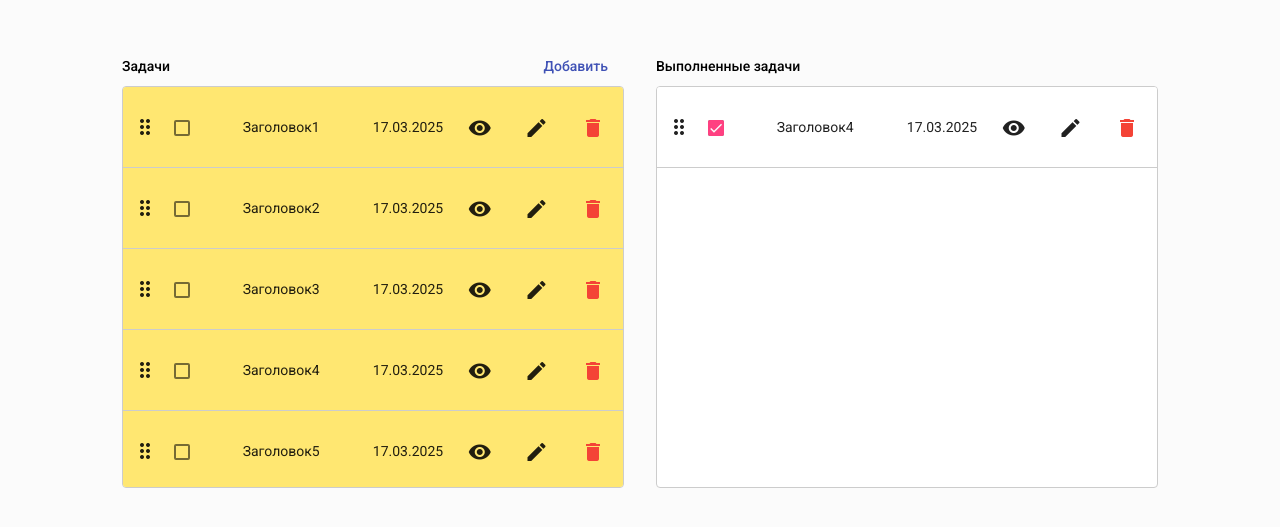
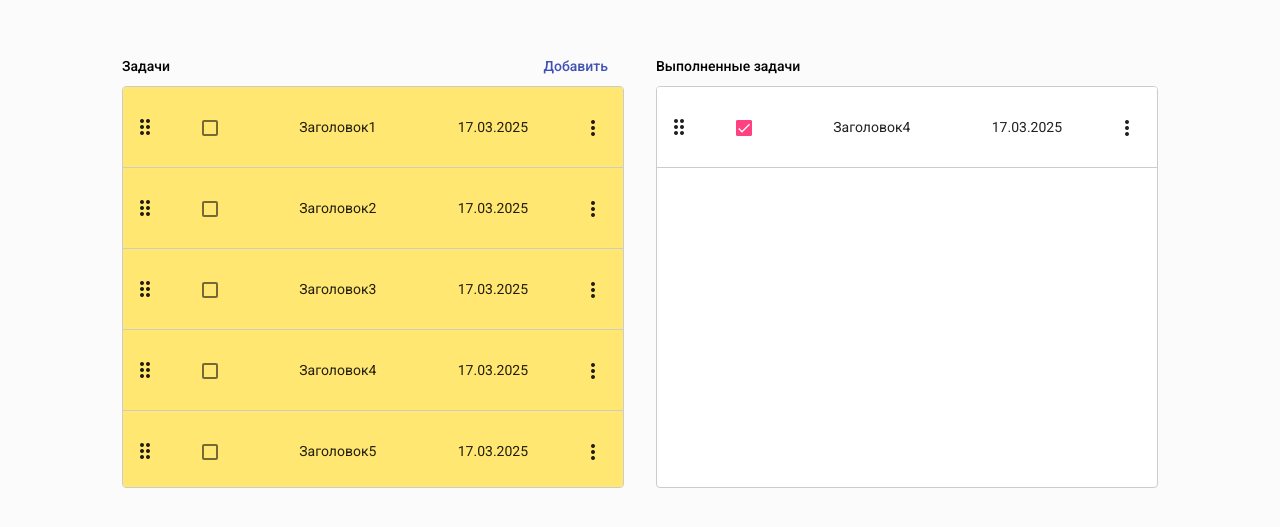
Before and after one commit to izrpv/skb-lab-test-task, an Angular app: page / in a window 1280 px wide. Shown: the part 133-660 px from the top of the page. Built offline with nearby package versions, Linux system fonts and the light colour scheme.

Commit message:
feat: кнопки открытия, редактирования и удаления элемента перемещены в меню

```diff
--- a/src/app/app.module.ts
+++ b/src/app/app.module.ts
@@ -20,6 +20,7 @@ import { MatDatepickerModule } from '@angular/material/datepicker';
 import { MAT_SNACK_BAR_DEFAULT_OPTIONS, MatSnackBarModule } from '@angular/material/snack-bar';
 import { MAT_DATE_LOCALE, MatNativeDateModule } from '@angular/material/core';
 import { ConfirmDialogComponent } from './confirm-dialog/confirm-dialog.component';
+import { MatMenuModule } from '@angular/material/menu';
 
 const materialModules = [
   DragDropModule,
@@ -34,6 +35,7 @@ const materialModules = [
   MatDatepickerModule,
   MatNativeDateModule,
   MatSnackBarModule,
+  MatMenuModule,
 ];
 
 const matDateLocaleProvider = { provide: MAT_DATE_LOCALE, useValue: 'ru-RU' };
--- a/src/app/task-item/task-item.component.html
+++ b/src/app/task-item/task-item.component.html
@@ -1,4 +1,4 @@
-<div cdkDrag class="app-task-item {{ getDeadlineColor(task) }}">
+<div cdkDrag class="app-task-item" [ngClass]="getDeadlineColor(task)">
   <mat-icon cdkDragHandle class="app-task-item__drag-indicator">drag_indicator</mat-icon>
   <mat-checkbox
     [ngModel]="task.status"
@@ -8,14 +8,21 @@
   <div [class]="['app-task-item__deadline']">
     {{ task.deadline | date : 'dd.MM.yyyy' }}
   </div>
-  <button mat-icon-button matTooltip="Открыть" (click)="openItem.emit(task)">
-    <mat-icon>remove_red_eye</mat-icon>
+  <button mat-icon-button [matMenuTriggerFor]="menu">
+    <mat-icon>more_vert</mat-icon>
   </button>
-  <button mat-icon-button matTooltip="Редактировать" (click)="editItem.emit(task)">
-    <mat-icon>edit</mat-icon>
-  </button>
-
-  <button mat-icon-button color="warn" matTooltip="Удалить" (click)="removeItem.emit(task)">
-    <mat-icon>delete</mat-icon>
-  </button>
+  <mat-menu #menu="matMenu">
+    <button mat-menu-item (click)="openItem.emit(task)">
+      <mat-icon>remove_red_eye</mat-icon>
+      <span>Открыть</span>
+    </button>
+    <button mat-menu-item (click)="editItem.emit(task)">
+      <mat-icon>edit</mat-icon>
+      <span>Редактировать</span>
+    </button>
+    <button mat-menu-item (click)="removeItem.emit(task)">
+      <mat-icon>delete</mat-icon>
+      <span>Удалить</span>
+    </button>
+  </mat-menu>
 </div>
```
